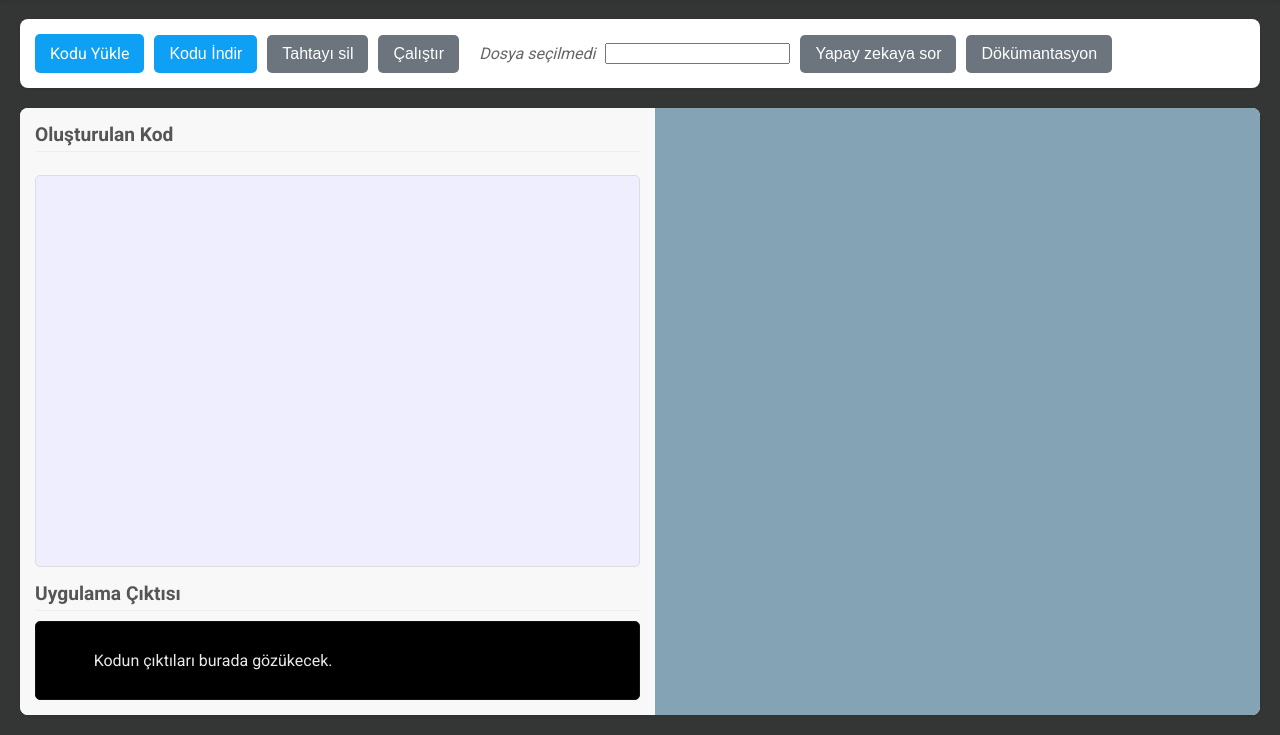
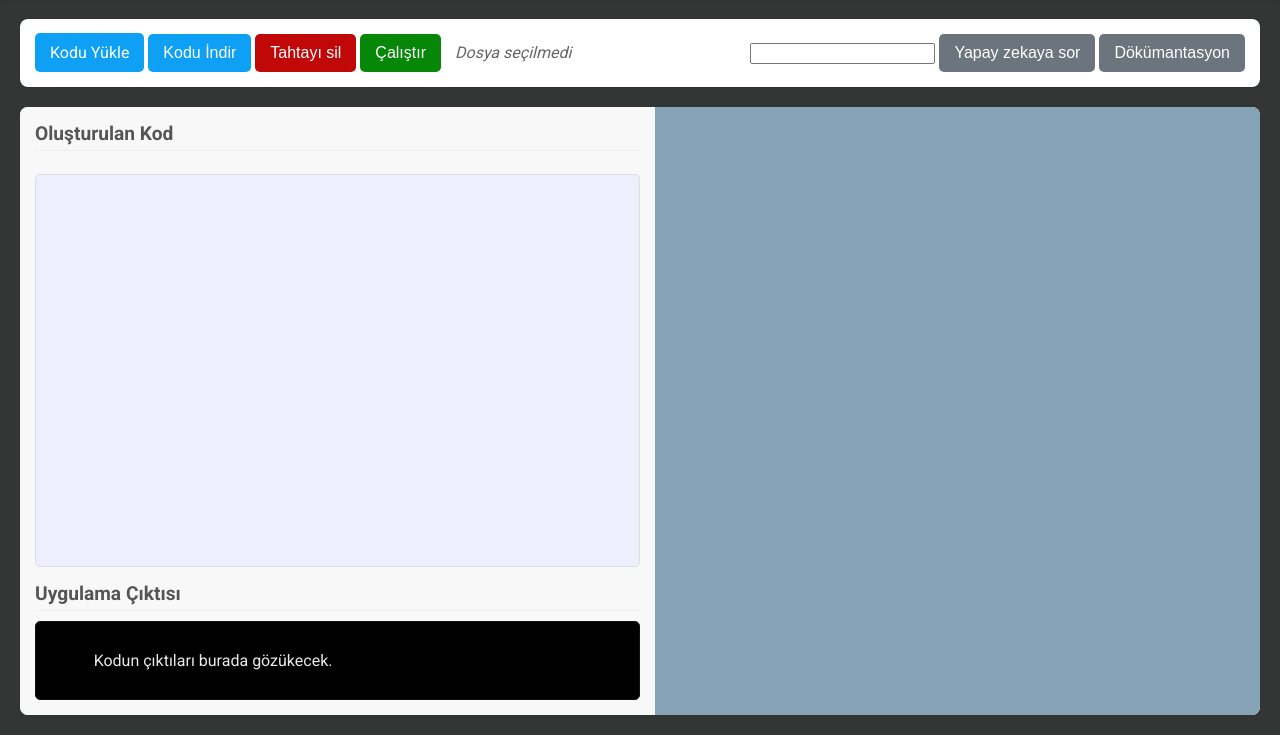
Before and after one commit to ElectroMonarch/HackaBUY, a website: page src/index.html in a window 1280 px wide. Shown: the part 65-800 px from the top of the page. Drawn offline with Linux system fonts and the light colour scheme; a script that the page names is missing.

Commit message:
sağa sola ayrık menü

```diff
--- a/src/index.html
+++ b/src/index.html
@@ -40,6 +40,7 @@
     }
     #controls {
       display: flex;
+      justify-content: space-between;
       gap: 10px;
       flex-wrap: wrap;
       background-color: #fff;
@@ -47,6 +48,9 @@
       border-radius: 8px;
       box-shadow: 0 1px 3px rgba(0, 0, 0, 0.1);
       align-items: center;
+    }
+    #rcontrols {
+      margin-right: 0%;
     }
     #fileInputLabel {
       background-color: rgba(13, 160, 245);
@@ -158,6 +162,18 @@
     #blockly-4 {
       color: #000000;
     }
+    #clearButton {
+      background-color: rgb(192, 8, 8);
+    }
+    #clearButton:hover {
+      background-color: rgb(150, 11, 11);
+    }
+    #runButton {
+      background-color: rgb(7, 135, 7);
+    }
+    #runButton:hover {
+      background-color: rgb(13, 91, 6);
+    }
     @media (max-width: 768px) {
       main {
         padding: 10px;
@@ -195,17 +211,21 @@
 
     <main>
       <div id="controls">
+        <div id="lcontrols">
           <label for="fileInput" id="fileInputLabel">Kodu Yükle</label>
           <input type="file" id="fileInput">
           <button id="downloadDataButton">Kodu İndir</button>
           <button id="clearButton">Tahtayı sil</button>
           <button id="runButton" onclick="evaluatePython()">Çalıştır</button>
           <span id="fileStatus">Dosya seçilmedi</span>
+        </div>
+        <div id="rcontrols">
           <input type="text" id="promptInputField">
           <button id="AskAIButton">Yapay zekaya sor</button>
           <a href="dokumantasyon.html">
             <button>Dökümantasyon</button>
           </a>
+        </div>
       </div>
 
       <div id="workspace-area">
```
Lines whose indentation alone changed are shown as unchanged.
